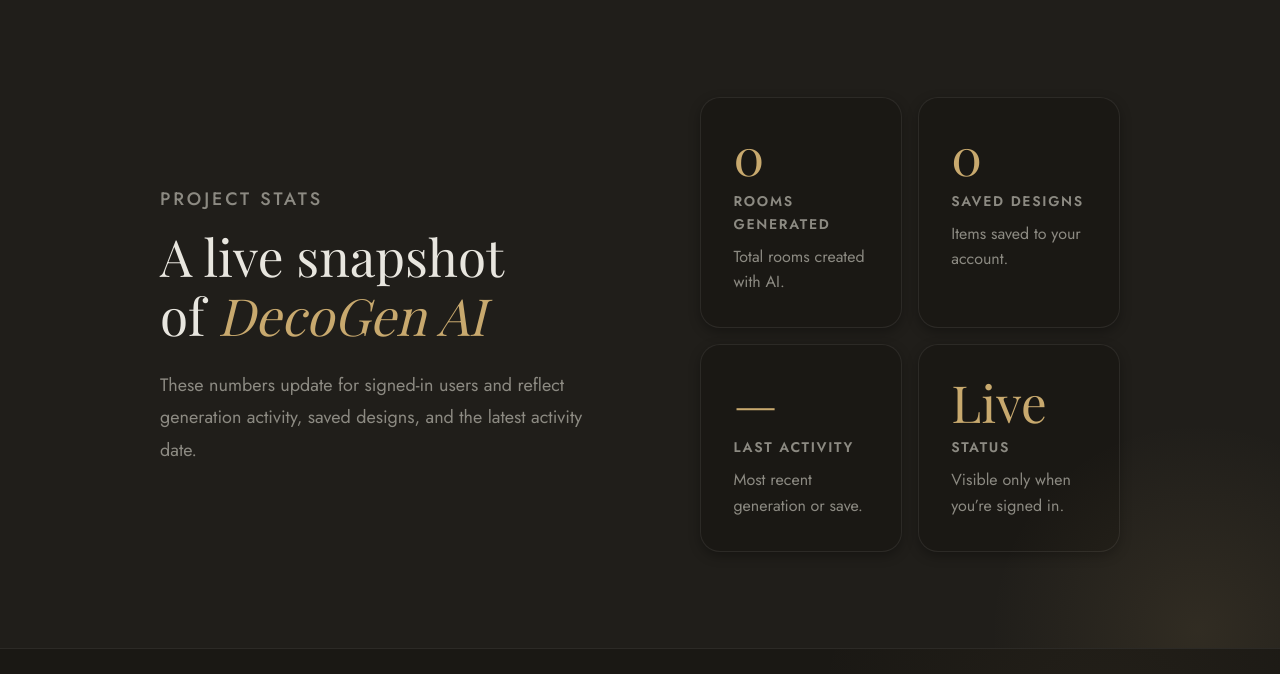
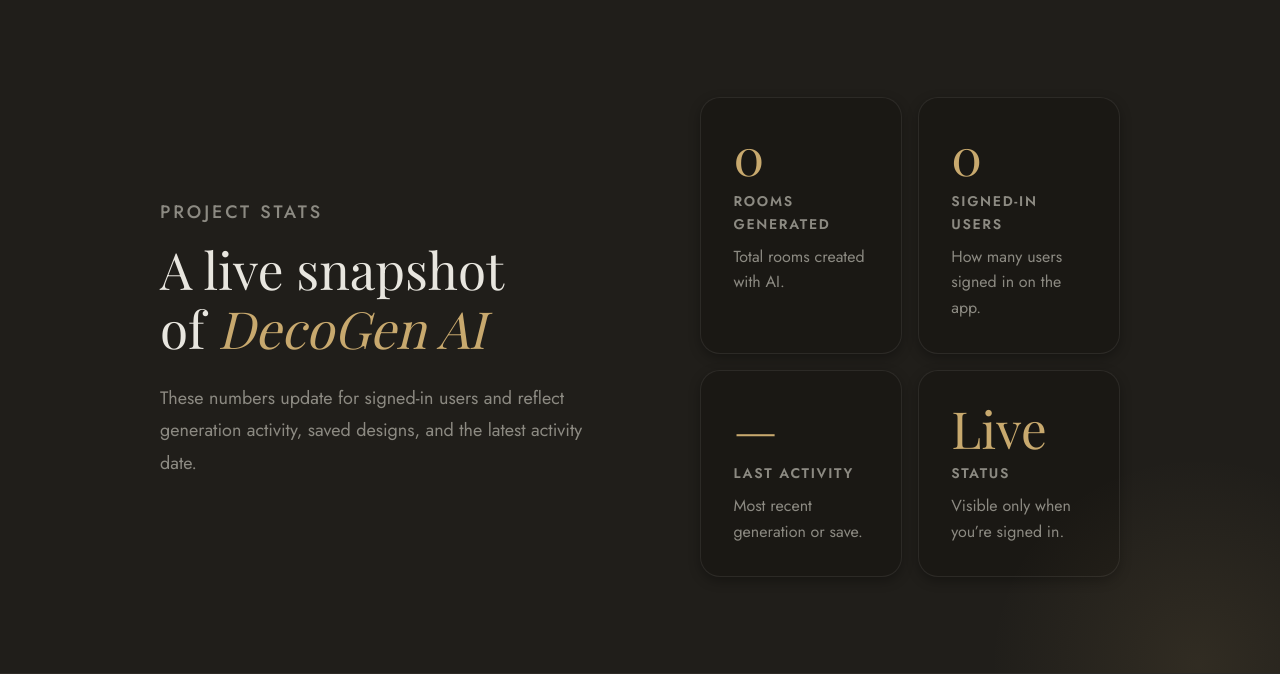
Before and after one commit to AAMIR-EDDAOUDI2/DecoGen-AI-2, a Flask app: page / in a window 1280 px wide. Shown: the part 3235-3909 px from the top of the page. Run offline with Flask 3, Linux system fonts and the light colour scheme; data that the repository does not hold is empty; some libraries are stand-ins or nearby versions; some web fonts are replaced.

Commit message:
Update statistics labels in index.html

```diff
--- a/templates/index.html
+++ b/templates/index.html
@@ -442,8 +442,8 @@
       </div>
       <div class="stat-box">
         <span class="num" id="statSaved">0</span>
-        <span class="label">Saved designs</span>
-        <span class="meta">Items saved to your account.</span>
+        <span class="label">Signed-in users</span>
+<span class="meta">How many users signed in on the app.</span>
       </div>
       <div class="stat-box">
         <span class="num" id="statActivity">—</span>
```
